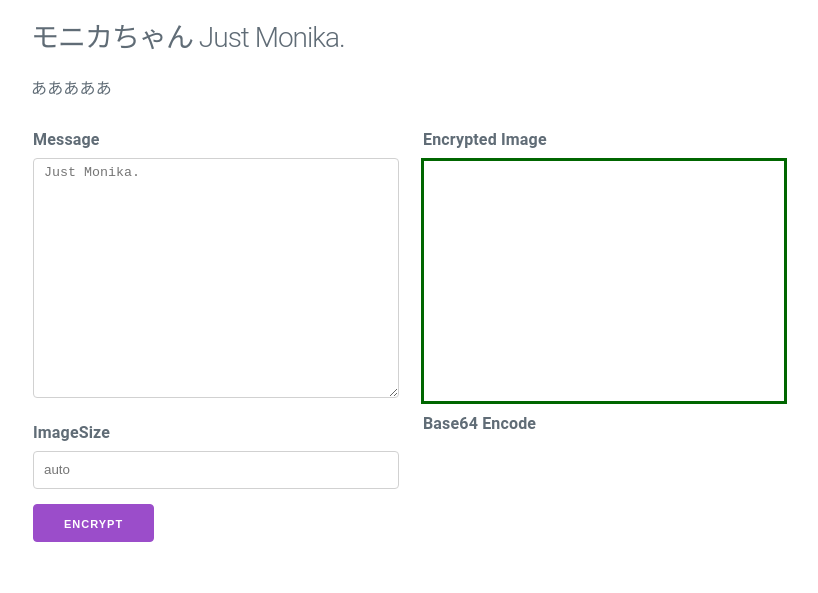
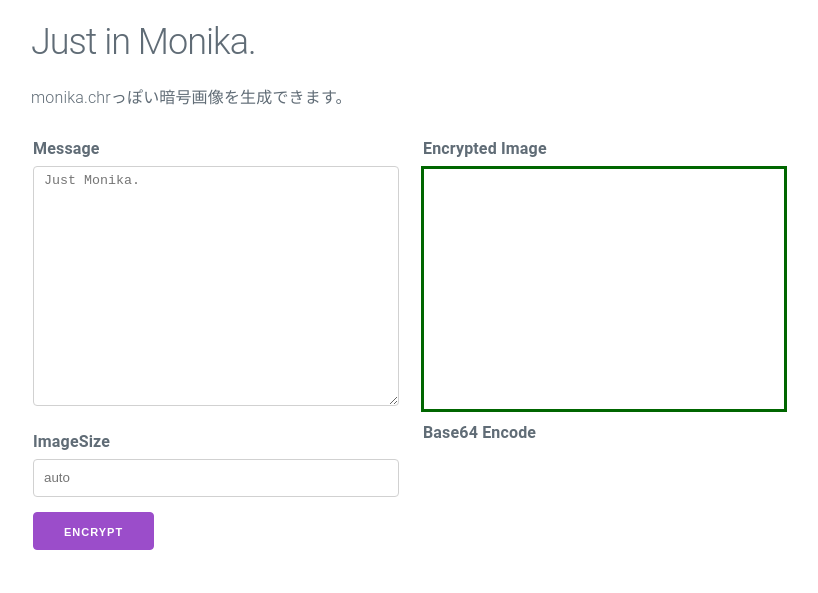
Before and after one commit to mak4026/JustInMonika, a plain HTML site: page index.html in a window 1280 px wide. Shown: the whole page, without its empty margins (229-1047 px from the left). Drawn offline with nearby package versions, Linux system fonts and the light colour scheme.

Commit message:
set title

```diff
--- a/index.html
+++ b/index.html
@@ -11,11 +11,11 @@
 <body>
   <div class="wrapper">
     <header class="container">
-      <h3>モニカちゃん Just Monika.</h3>
-      <p>あああああ</p>
+      <h2>Just in Monika.</h3>
+      <p>monika.chrっぽい暗号画像を生成できます。</p>
     </header>
 
-    <div class="container">
+    <section class="container">
       <div class="row">
         <div class="column column-50">
           <form onsubmit="main(); return false;">
@@ -41,7 +41,7 @@
           </div>
         </div>
       </div>
-    </div>
+    </section>
   </div>
 </body>
 </html>
```
